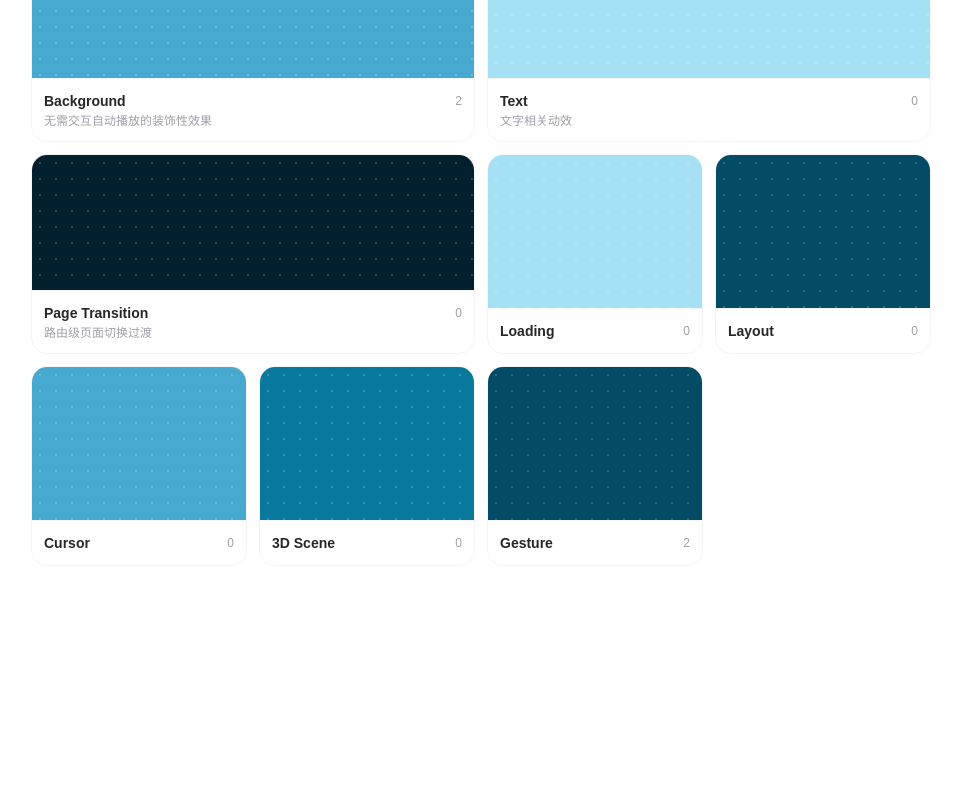
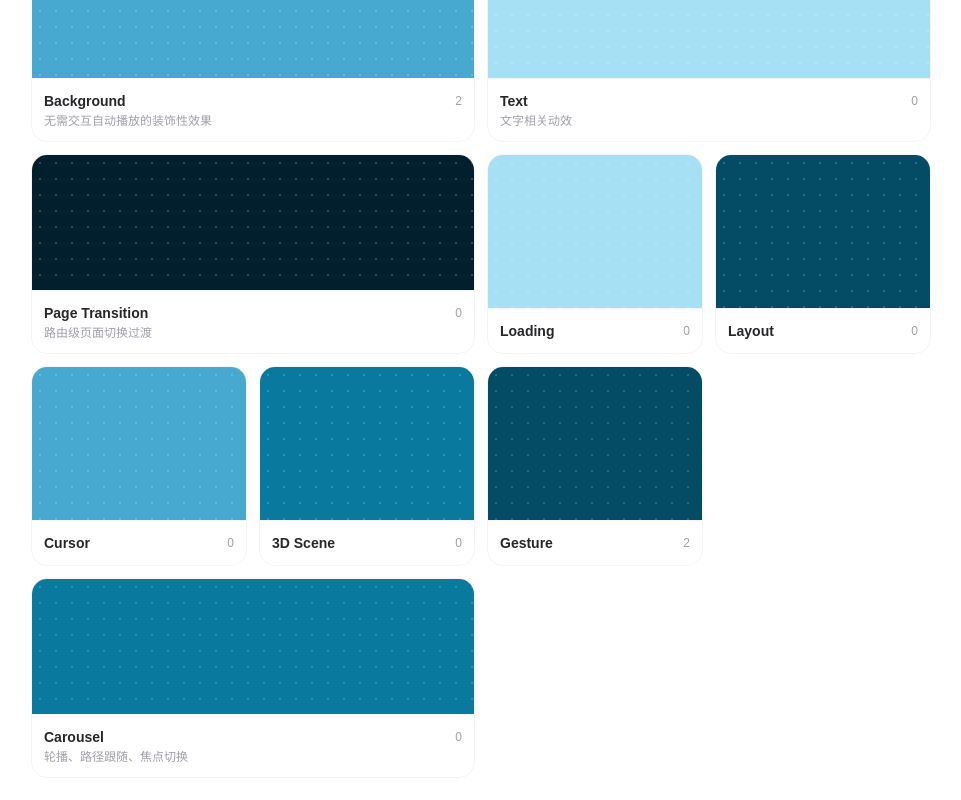
Before and after one commit to LingzheM/effects_collect_box, a Next.js app: page / in a window 1280 px wide. Shown: the part 826-1626 px from the top of the page, without its empty margins (159-1120 px from the left). Before the commit the page ends 1440 px from the top, so only its background shows below. Built offline with nearby package versions, Linux system fonts and the light colour scheme.

Commit message:
add carousel type

```diff
--- /dev/null
+++ b/src/app/carousel/OrbitCarousel/types.ts
@@ -0,0 +1,22 @@
+export type Direction = 'cw' | 'ccw';
+export type Shape = 'none' | 'rounded' | 'pill' | 'circle';
+export type Theme = 'dark' | 'light';
+
+
+/** 内部配置 */
+export interface OrbitConfig {
+  count: number;
+  speed: Number;
+  depth: number;
+  itemWidth: number;
+  itemHeight: number;
+  radius: number;
+  tilt: number; // x轴倾角
+  backface: boolean;
+  pauseOnHover: boolean;
+  autoplay: boolean;
+  direction: Direction;
+  shape: Shape;
+  showLabels: boolean;
+  theme: Theme;
+}
--- a/src/data/effects.ts
+++ b/src/data/effects.ts
@@ -10,6 +10,7 @@ export type Category =
   | "cursor"
   | "3d-scene"
   | "gesture"
+  | "carousel"
 
 export type Tech = "css" | "framer-motion" | "canvas" | "webgl" | "shader" | string
 export type Style = "liquid-glass" | "pixel" | "gradient" | string
@@ -201,6 +202,7 @@ export const categoryMeta: Record<Category, CategoryMeta> = {
   cursor: { label: "Cursor", description: "光标相关", size: "small" },
   "3d-scene": { label: "3D Scene", description: "三维空间场景", size: "small" },
   gesture: { label: "Gesture", description: "手势驱动", size: "small" },
+  carousel: { label: "Carousel", description: "轮播、路径跟随、焦点切换", size: "medium" },
 }
 
 // Ordered for CSS Grid auto-placement: large → medium → small
@@ -216,4 +218,5 @@ export const categoryOrder: Category[] = [
   "cursor",
   "3d-scene",
   "gesture",
+  "carousel",
 ]
```
Also changed, not shown: src/app/carousel/OrbitCarousel/OrbitCarousel.tsx (added).
